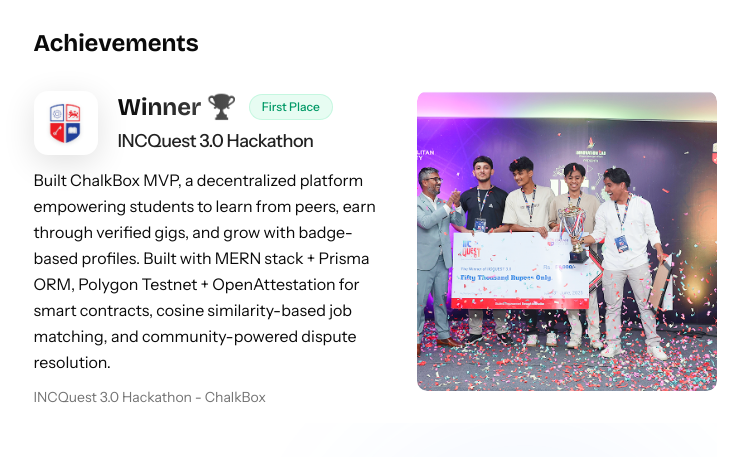
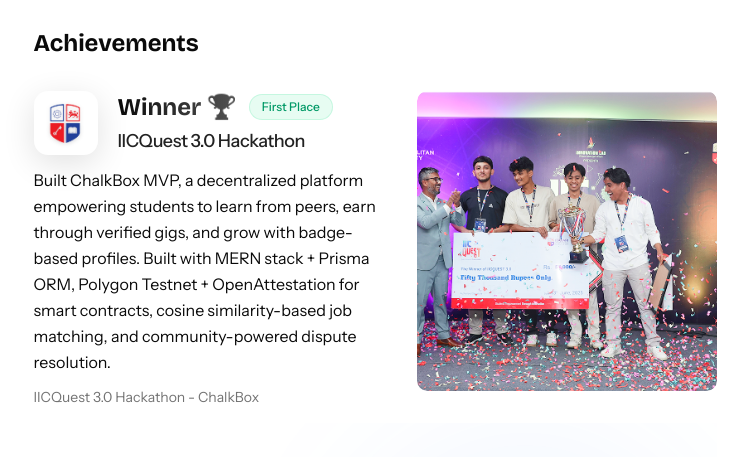
Before and after one commit to Rupe88/my-portfolio, a Next.js app: page / in a window 1280 px wide. Shown: the part 1380-1837 px from the top of the page, without its empty margins (265-1013 px from the left). Built offline with nearby package versions, Linux system fonts and the light colour scheme.

Commit message:
added changes

```diff
--- a/components/achievements.tsx
+++ b/components/achievements.tsx
@@ -13,7 +13,7 @@
         />
       </div>
     ),
-    title: "Winner – INCQuest 3.0 Hackathon",
+    title: "Winner – IICQuest 3.0 Hackathon",
     organization: "INCQuest 3.0",
     description: "Secured 1st place among Nepal's top 20+ college teams in a 36-hour intense hackathon."
   },
--- a/components/gallery.tsx
+++ b/components/gallery.tsx
@@ -14,7 +14,7 @@
     },
     {
         src: "/hackathon.png",
-        alt: "INCQuest 3.0 Hackathon Victory",
+        alt: "IICQuest 3.0 Hackathon Victory",
         title: "Hackathon Win",
         category: "Achievements",
         className: "md:col-span-2 md:row-span-1"
--- a/components/home-achievements.tsx
+++ b/components/home-achievements.tsx
@@ -24,7 +24,7 @@
                   <h3 className="text-xl md:text-2xl font-bold bg-clip-text text-transparent bg-gradient-to-r from-foreground to-foreground/70 font-bricolage">Winner 🏆</h3>
                   <span className="px-3 py-1 text-xs font-medium text-emerald-600 dark:text-emerald-400 bg-emerald-100/50 dark:bg-emerald-900/20 border border-emerald-200/50 dark:border-emerald-800/50 rounded-full">First Place</span>
                 </div>
-                <p className="text-base md:text-lg text-foreground/90 font-medium tracking-tight"> INCQuest 3.0 Hackathon </p>
+                <p className="text-base md:text-lg text-foreground/90 font-medium tracking-tight"> IICQuest 3.0 Hackathon </p>
               </div>
             </div>
             <p className="text-sm md:text-base text-foreground leading-relaxed">
@@ -33,7 +33,7 @@
               cosine similarity-based job matching, and community-powered dispute resolution.
             </p>
             <p className="text-xs md:text-sm text-muted-foreground mt-2">
-              INCQuest 3.0 Hackathon - ChalkBox
+              IICQuest 3.0 Hackathon - ChalkBox
             </p>
           </div>
           <div className="shrink-0 w-full md:w-auto order-1 md:order-2 flex justify-center md:justify-start">
@@ -43,7 +43,7 @@
             >
               <Image
                 src="/hackathon.png"
-                alt="INCQuest 3.0 Hackathon - ChalkBox"
+                alt="IICQuest 3.0 Hackathon - ChalkBox"
                 width={300}
                 height={200}
                 className="w-full h-full object-cover rounded-lg shadow-lg"
```
